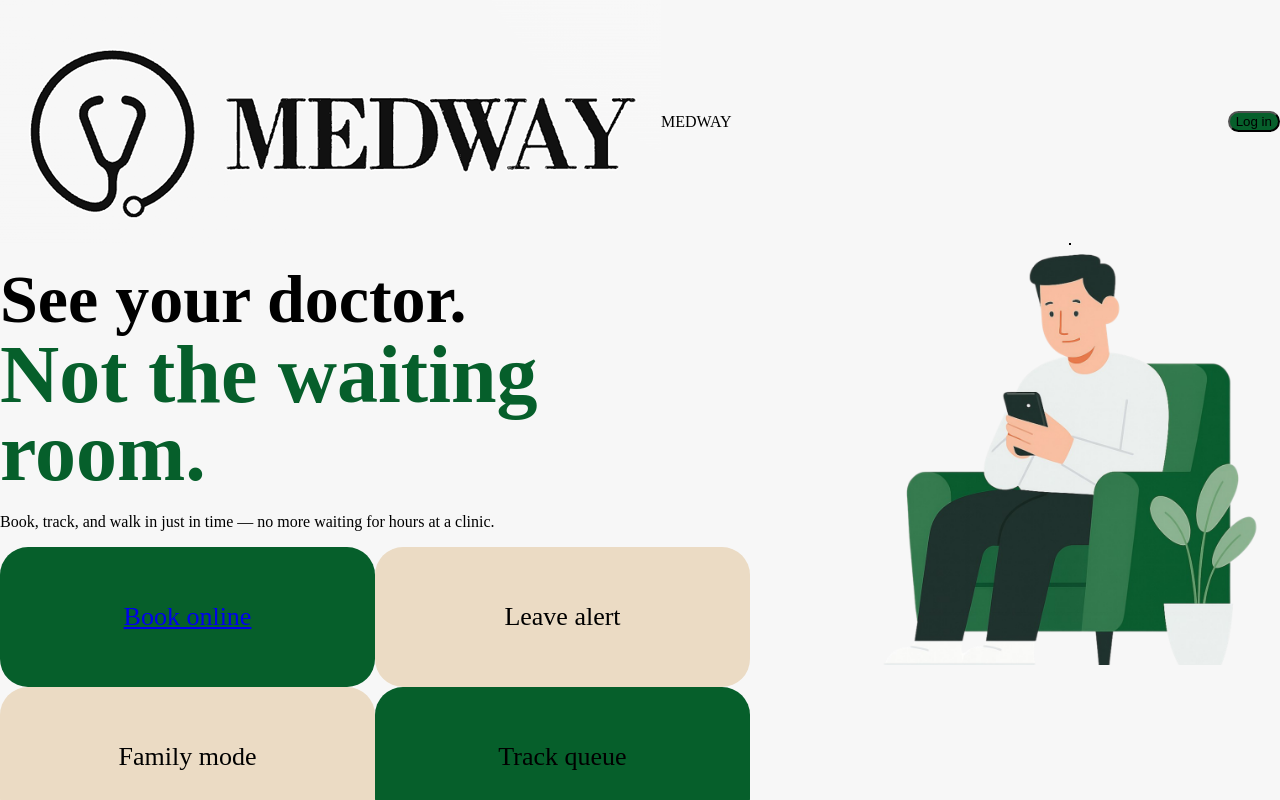
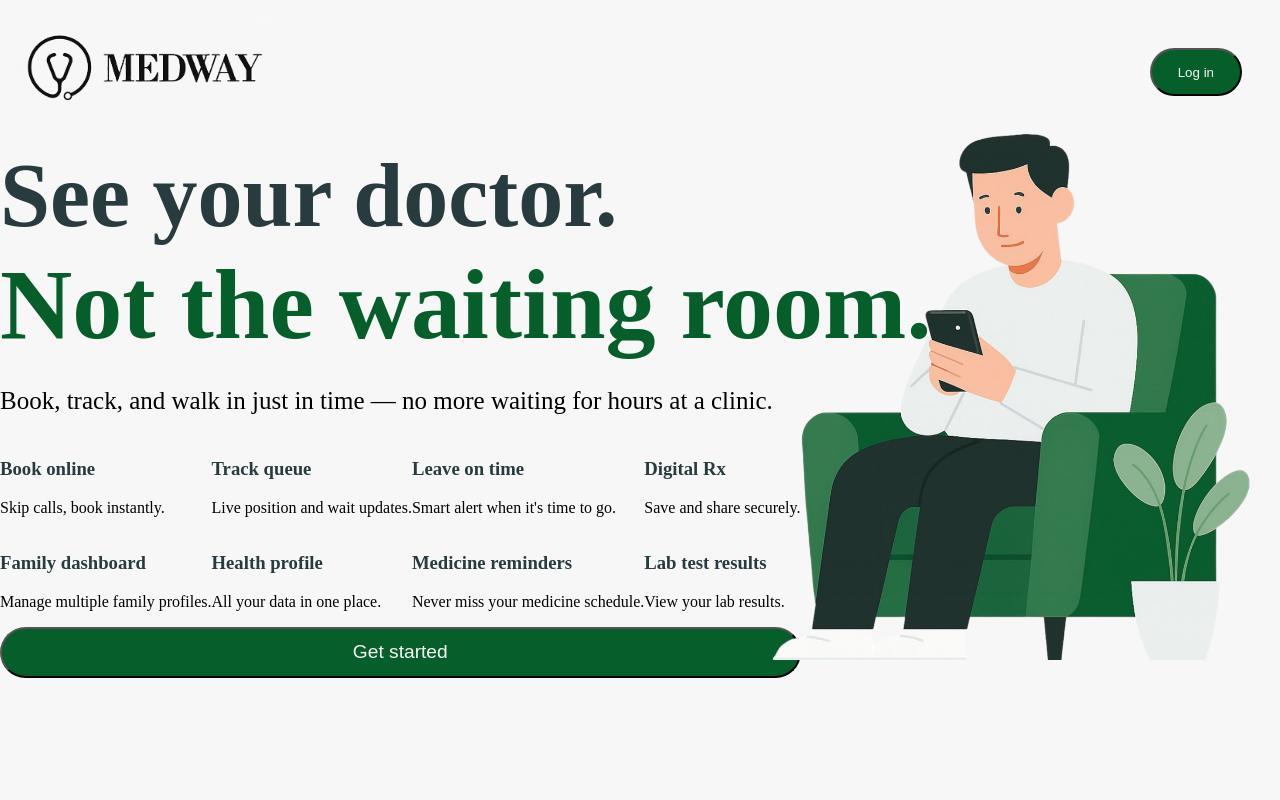
Before and after one commit to Advk2k4/medway, a React (Vite) app in the folder frontend/: page / in a window 1280 px wide. Shown: the top 800 px of the page. Built offline with nearby package versions, Linux system fonts and the light colour scheme; no server answers.

Commit message:
revert: restore original Home.jsx from before redesign
- Restore Home page to original state after cleanup
- Uses Container and Button components
- Original feature grid layout with 8 features
- Get started button at bottom
- Removes all redesign attempts (card-based layout, etc.)

```diff
--- a/frontend/src/pages/Home.jsx
+++ b/frontend/src/pages/Home.jsx
@@ -1,107 +1,120 @@
+import Container from "../components/Container";
 import { Link } from "react-router-dom";
+import Button from "../components/Button";
 
 export default function Home() {
   return (
-    <div className="min-h-screen bg-[#F7F7F7] relative">
-      {/* Header */}
-      <header className="flex items-center justify-between px-12 py-6">
-        {/* Logo - using actual logo image */}
-        <div className="flex items-center gap-2">
+    <div className="min-h-screen bg-[#F7F7F7] flex flex-col">
+      <Container>
+        {/* Single unified container with better constraints */}
+        <div className="flex-1 w-full min-w-0 mx-auto max-w-screen-2xl">
+
+          {/* Header: Logo (left) + Log in (right) on the SAME line */}
+
+<div className="absolute top-[clamp(1rem,2vw,1rem)] left-[clamp(1rem,0.5vw,0rem)]">
   <img
     src="/logo.png"
-            alt="MedWay Logo"
-            className="h-14 w-auto object-contain"
+    alt="MedWay"
+    className="block w-[clamp(12rem,20vw,22rem)] h-auto select-none align-middle"
+    draggable="false"
   />
-          <span className="text-3xl font-bold tracking-tight">MEDWAY</span>
 </div>
 
-        {/* Login Button */}
-        <Link to="/login">
-          <button className="px-8 py-3 bg-[#065F2B] text-white rounded-full text-base font-semibold hover:bg-[#054d23] transition-colors">
+{/* Login */}
+<div className="absolute top-[clamp(1rem,4.2vw,3rem)] right-[clamp(1rem,3vw,2.5rem)]">
+  <Link to="/login" aria-label="Log in">
+    <button className="h-[clamp(2.5rem,4.2vw,3rem)]
+                       px-[clamp(1.1rem,2vw,1.6rem)]
+                       bg-[#065F2B] text-[#F7F7F7]
+                       rounded-full text-sm font-medium
+                       hover:bg-[#054d23] transition">
       Log in
     </button>
   </Link>
-      </header>
+</div>
 
-      {/* Main Content */}
-      <main className="px-12 pt-6 pb-20 flex items-start justify-between gap-12 max-w-[1500px] mx-auto">
-        {/* Left Column - Content */}
-        <div className="flex-1 max-w-[750px]">
-          {/* Headline */}
-          <div className="mb-8">
-            <h1 className="leading-[1.05]">
-              <div className="text-[68px] font-normal text-black mb-0">
+
+          {/* Main content - constrained and centered */}
+          <div className="w-full min-h-0 grid grid-cols-1 sm:grid-cols-12 gap-6 lg:gap-8 xl:gap-12 items-start">
+
+            {/* LEFT COLUMN - Text, Features, CTA */}
+            <div className="sm:col-span-7 sm:col-start-1 min-w-0">
+              {/* Headline + subtext */}
+              <div>
+                <h1 className="text-[#283B3F] leading-tight">
+                  <div className="text-[90px] font-light">
                     See your doctor.
                   </div>
-              <div className="text-[82px] font-extrabold text-[#065F2B] leading-[0.95]">
+                  <div className="text-[#065F2B] text-[100px] mt-1 font-bold">
                     Not the waiting room.
                   </div>
                 </h1>
 
-            <p className="text-lg text-black mt-5 leading-relaxed">
+                <p className="text-gray-600 text-[25px] leading-relaxed max-w-xl mt-3">
                   Book, track, and walk in just in time — no more waiting for hours at a clinic.
                 </p>
               </div>
 
-          {/* Feature Cards Grid */}
-          <div className="grid grid-cols-2 gap-4 mt-12">
-            {/* Book online */}
-            <Link to="/login" className="block">
-              <div className="bg-[#065F2B] text-white rounded-[28px] p-6 h-[140px] flex items-center justify-center hover:bg-[#054d23] transition-all cursor-pointer shadow-md">
-                <span className="text-[26px] font-bold">Book online</span>
+              {/* Features grid + CTA */}
+              <div className="relative w-full mt-4">
+                <div className="mx-auto inline-grid grid-cols-[auto_auto_auto_auto] gap-x-8 gap-y-2">
+                  <div>
+                    <h3 className="text-lg font-bold text-[#283B3F] whitespace-nowrap">Book online</h3>
+                    <p className="mt-2 text-base text-gray-700">Skip calls, book instantly.</p>
                   </div>
-            </Link>
-
-            {/* Leave alert - NO purple border in reference */}
-            <div className="bg-[#EBDBC4] text-black rounded-[28px] p-6 h-[140px] flex items-center justify-center hover:bg-[#e0cfb8] transition-all cursor-pointer shadow-md">
-              <span className="text-[26px] font-bold">Leave alert</span>
+                  <div>
+                    <h3 className="text-lg font-bold text-[#283B3F] whitespace-nowrap">Track queue</h3>
+                    <p className="mt-2 text-base text-gray-700">Live position and wait updates.</p>
+                  </div>
+                  <div>
+                    <h3 className="text-lg font-bold text-[#283B3F] whitespace-nowrap">Leave on time</h3>
+                    <p className="mt-2 text-base text-gray-700 whitespace-normal">Smart alert when it's time to go.</p>
+                  </div>
+                  <div>
+                    <h3 className="text-lg font-bold text-[#283B3F] whitespace-nowrap">Digital Rx</h3>
+                    <p className="mt-2 text-base text-gray-700 whitespace-normal">Save and share securely.</p>
+                  </div>
+                  <div>
+                    <h3 className="text-lg font-bold text-[#283B3F] whitespace-nowrap">Family dashboard</h3>
+                    <p className="mt-2 text-base text-gray-700 whitespace-normal">Manage multiple family profiles.</p>
+                  </div>
+                  <div>
+                    <h3 className="text-lg font-bold text-[#283B3F] whitespace-nowrap">Health profile</h3>
+                    <p className="mt-2 text-base text-gray-700 whitespace-normal">All your data in one place.</p>
+                  </div>
+                  <div>
+                    <h3 className="text-lg font-bold text-[#283B3F] whitespace-nowrap">Medicine reminders</h3>
+                    <p className="mt-2 text-base text-gray-700 whitespace-normal">Never miss your medicine schedule.</p>
+                  </div>
+                  <div>
+                    <h3 className="text-lg font-bold text-[#283B3F] whitespace-nowrap">Lab test results</h3>
+                    <p className="mt-2 text-base text-gray-700 whitespace-normal">View your lab results.</p>
                   </div>
 
-            {/* Family mode */}
-            <div className="bg-[#EBDBC4] text-black rounded-[28px] p-6 h-[140px] flex items-center justify-center hover:bg-[#e0cfb8] transition-all cursor-pointer shadow-md">
-              <span className="text-[26px] font-bold">Family mode</span>
-            </div>
-
-            {/* Track queue */}
-            <div className="bg-[#065F2B] text-white rounded-[28px] p-6 h-[140px] flex items-center justify-center hover:bg-[#054d23] transition-all cursor-pointer shadow-md">
-              <span className="text-[26px] font-bold">Track queue</span>
-            </div>
-
-            {/* Digital Rx */}
-            <div className="bg-[#065F2B] text-white rounded-[28px] p-6 h-[140px] flex items-center justify-center hover:bg-[#054d23] transition-all cursor-pointer shadow-md">
-              <span className="text-[26px] font-bold">Digital Rx</span>
-            </div>
-
-            {/* Health profile */}
-            <Link to="/profile" className="block">
-              <div className="bg-[#EBDBC4] text-black rounded-[28px] p-6 h-[140px] flex items-center justify-center hover:bg-[#e0cfb8] transition-all cursor-pointer shadow-md">
-                <span className="text-[26px] font-bold">Health profile</span>
-              </div>
+                 <div className="col-span-full mt-8">
+  <Link to="/login">
+    <Button className="w-full h-[clamp(3rem,4vw,4rem)] bg-[#065F2B] text-[#F7F7F7] rounded-[26px] text-[clamp(1rem,1.5vw,1.25rem)] font-semibold hover:bg-[#054d23] transition duration-200">
+      Get started
+    </Button>
   </Link>
 </div>
                 </div>
-
-        {/* Right Column - Illustration with decorative heart icon */}
-        <div className="flex-shrink-0 flex flex-col items-center gap-6 pt-16">
-          {/* Decorative heart icon */}
-          <div className="w-24 h-24 bg-white rounded-xl shadow-md flex items-center justify-center border border-gray-200">
-            <svg className="w-12 h-12 text-gray-400" viewBox="0 0 24 24" fill="none" stroke="currentColor" strokeWidth="2">
-              <path d="M20.84 4.61a5.5 5.5 0 0 0-7.78 0L12 5.67l-1.06-1.06a5.5 5.5 0 0 0-7.78 7.78l1.06 1.06L12 21.23l7.78-7.78 1.06-1.06a5.5 5.5 0 0 0 0-7.78z" />
-              <line x1="2" y1="12" x2="22" y2="12" strokeWidth="1.5" opacity="0.3" />
-            </svg>
+              </div>
             </div>
 
-          {/* Person illustration */}
-          <div className="w-[420px]">
+            {/* RIGHT COLUMN - Image */}
+            <div className="absolute sm:col-start-8 sm:col-span-5 min-w-0 self-start justify-self-end ">
               <img
                 src="/home3.png"
-              alt="Person using MedWay app"
-              className="w-full h-auto object-contain"
+                alt="MedWay Healthcare Interface"
+                className="block w-[42vw] max-h-[70vh] h-auto object-contain"
                 draggable="false"
               />
             </div>
+
           </div>
-      </main>
+        </div>
+      </Container>
     </div>
   );
 }
```
Lines whose indentation alone changed are shown as unchanged.
